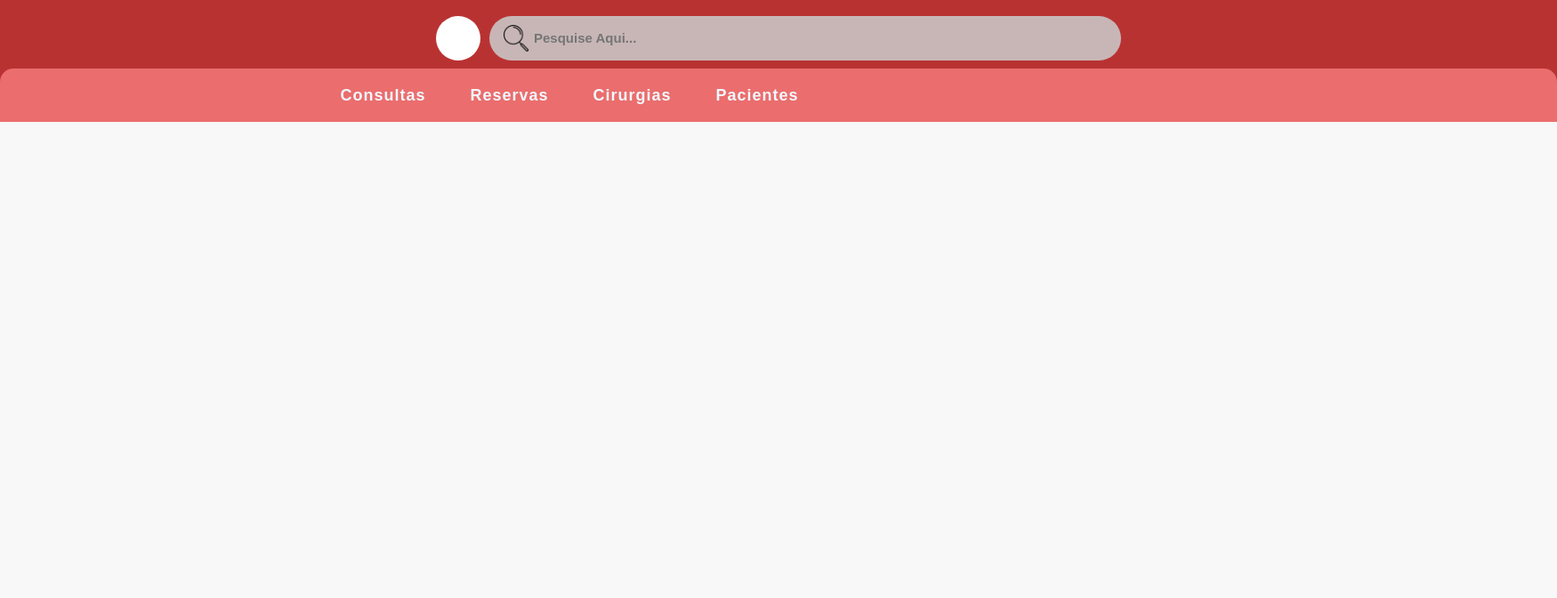
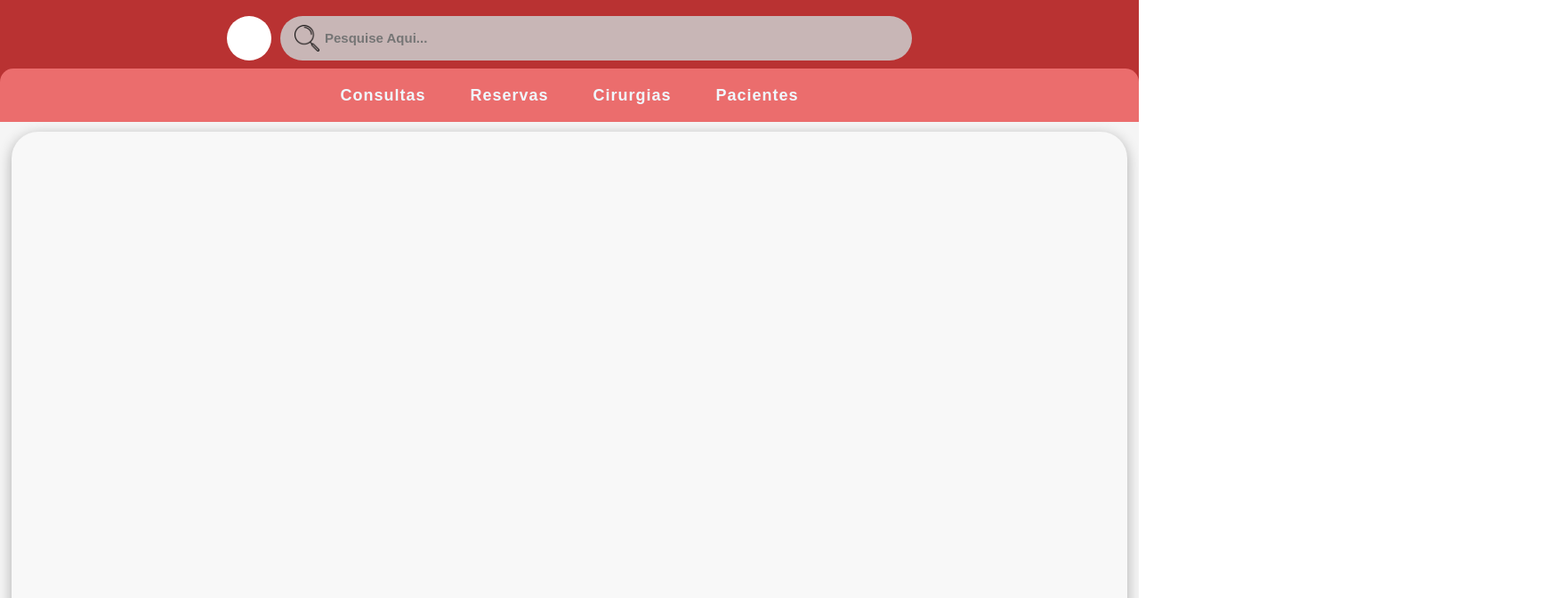
Before and after one commit to Ramon-UFSJ2023/ProjetoHospital, a React (Vite) app: page /page-inicial-paciente in a window 1280 px wide. Shown: the top 672 px of the page at 89% size, 1750 px wide, since content can reach past the window. Built offline with nearby package versions, Linux system fonts and the light colour scheme.

Commit message:
DashboardPaciente corrigido

```diff
--- a/src/components/DashBoard/dashboard.css
+++ b/src/components/DashBoard/dashboard.css
@@ -6,8 +6,8 @@
 
 .background-dashboard {
   background-color: #f8f8f8;
-  width: 1750px;
-  height: 750px;
+  width: 98vw;
+  height: 80vh;
   border-radius: 30px;
   box-shadow: 0px 4px 15px rgba(0, 0, 0, 0.3);
 }
--- a/src/pages/Paciente/stylePaciente/dashBoardPaciente.css
+++ b/src/pages/Paciente/stylePaciente/dashBoardPaciente.css
@@ -1,12 +1,19 @@
+* {
+  margin: 0;
+  padding: 0;
+  box-sizing: border-box;
+}
 
 .container-dashboard-paciente{
     display: grid;
     grid-template-rows: auto 1fr;
     height: 100vh;
     width: 100vw;
+    background-color: rgb(245, 245, 245);
 }
 
 .container-dashboard-paciente > :nth-child(2){
     align-self: center;
     justify-self: center;
+    transform: translateY(20px);
 }
```
